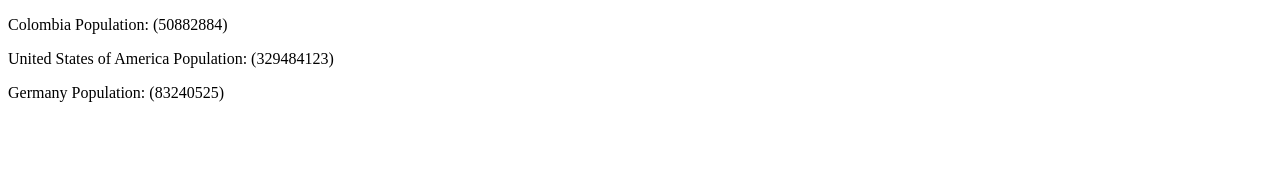
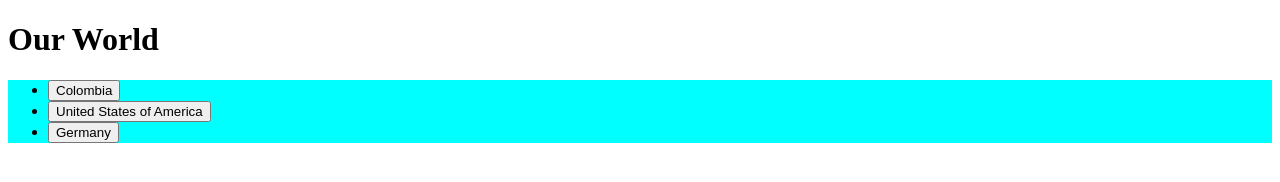
Before and after one commit to Lucarte/simple-js-app, a plain HTML site: page index.html in a window 1280 px wide. Drawn offline with Linux system fonts and the light colour scheme.

Commit message:
add eventListener and addListItem function

```diff
--- a/css/styles.css
+++ b/css/styles.css
@@ -0,0 +1,3 @@
+.country-list {
+    background-color: aqua;
+}
--- a/index.html
+++ b/index.html
@@ -9,7 +9,8 @@
   </head>
 
   <body>
-
+    <h1>Our World</h1>
+    <ul class="country-list"></ul>
     <script src="js/scripts.js"></script>
   </body>
 </html>
--- a/js/scripts.js
+++ b/js/scripts.js
@@ -1,23 +1,68 @@
-let countryList = [
-    {name: 'Colombia', capital: 'Bogotá', population: 50882884, borders: ['BRA', 'ECU', 'PAN', 'PER', 'VEN'], flag: 'https://flagcdn.com/co.svg' },
-    {name: 'United States of America', capital: 'Washington, D.C.', population: 329484123, borders: ['CAN', 'MEX'], flag: 'https://flagcdn.com/us.svg' },
-    {name: 'Germany', capital: 'Berlin', population: 83240525, borders: ['AUT', 'BEL', 'CZE', 'DNK', 'FRA', 'LUX', 'NLD', 'POL', 'CHE'], flag: 'https://flagcdn.com/us.svg' }
-];
+// Now write the code within IIFE
+let countryRepository = (function () {
+    let repository = [
+        {name: 'Colombia', capital: 'Bogotá', population: 50882884, borders: ['BRA', 'ECU', 'PAN', 'PER', 'VEN'], flag: 'https://flagcdn.com/co.svg' },
+        {name: 'United States of America', capital: 'Washington, D.C.', population: 329484123, borders: ['CAN', 'MEX'], flag: 'https://flagcdn.com/us.svg' },
+        {name: 'Germany', capital: 'Berlin', population: 83240525, borders: ['AUT', 'BEL', 'CZE', 'DNK', 'FRA', 'LUX', 'NLD', 'POL', 'CHE'], flag: 'https://flagcdn.com/us.svg' }
+    ];
 
+    function add (country) {
+        if (
+            typeof country === 'object' &&
+            'capital' in country &&
+            'borders' in country &&
+            'population' in country
+        ) {
+            repository.push (country);
+        } else {
+        console.log ('this is not a country');
+        }
+    }
+    function getAll () {
+        return repository;
+    }
+
+    function addListItem (country) {
+        let countryList = document.querySelector ('.country-list');
+        let listCountry = document.createElement ('li');
+        let button = document.createElement ('button');
+        button.innerText = country.name;
+        button.classList.add ('button-class');
+        listCountry.appendChild (button);
+        countryList.appendChild (listCountry);
+        button.addEventListener ('click', function () {
+            console.log(country);
+        })
+    }
+
+    function showDetails (country) {
+        console.log (country);
+    }
+
+    return {
+        add: add,
+        getAll: getAll,
+        addListItem: addListItem,
+        showDetails: showDetails
+
+    };
+})();
+
+console.log(countryRepository.getAll())
 
 // This would be the regualr for Loop
-/* for (let i = 0; i < countryList.length; i++){
+/* for (let i = 0; i < repository.length; i++){
 
-    if (countryList[i].population > 99999999){
+    if (repository[i].population > 99999999){
 
-        document.write('<p>' + countryList[i].name + ' ' + '(population: ' + countryList[i].population + ') ' + ' - WOW! A very populated country! ');
+        document.write('<p>' + repository[i].name + ' ' + '(population: ' + repository[i].population + ') ' + ' - WOW! A very populated country! ');
     } else {
-        document.write('<p>' + countryList[i].name + ' ' + '(population: ' + countryList[i].population + ') ');
+        document.write('<p>' + repository[i].name + ' ' + '(population: ' + repository[i].population + ') ');
     }
 } */
 
 // This would be the external forEach function
-/* countryList.forEach(nombreDeLaFuncion);
+/* repository.forEach(nombreDeLaFuncion);
 
 function nombreDeLaFuncion(item) {
     console.log(item);
@@ -25,13 +70,17 @@ function nombreDeLaFuncion(item) {
  */
 
 // This would be the internal forEach function
-/* countryList.forEach(function(item){
+/* repository.forEach(function(item){
     console.log(item);
 }) */
 
 // This would be the forEach arrow function
-/* countryList.forEach( country => document.write('<p>' + country.name + ' ' + '(population: ' + country.population + ') ')); */
+/* repository.forEach( country => document.write('<p>' + country.name + ' ' + '(population: ' + country.population + ') ')); */
 
-countryList.forEach( country => {
-    return document.write( `<p> ${country.name} Population: (${country.population}) </p>`)
+// Using template literals:
+/* repository.forEach( country => document.write(`<p> ${country.name} (population: ${country.population}`) )); */
+
+
+countryRepository.getAll().forEach(function(country) {
+    countryRepository.addListItem(country);
 });
```
